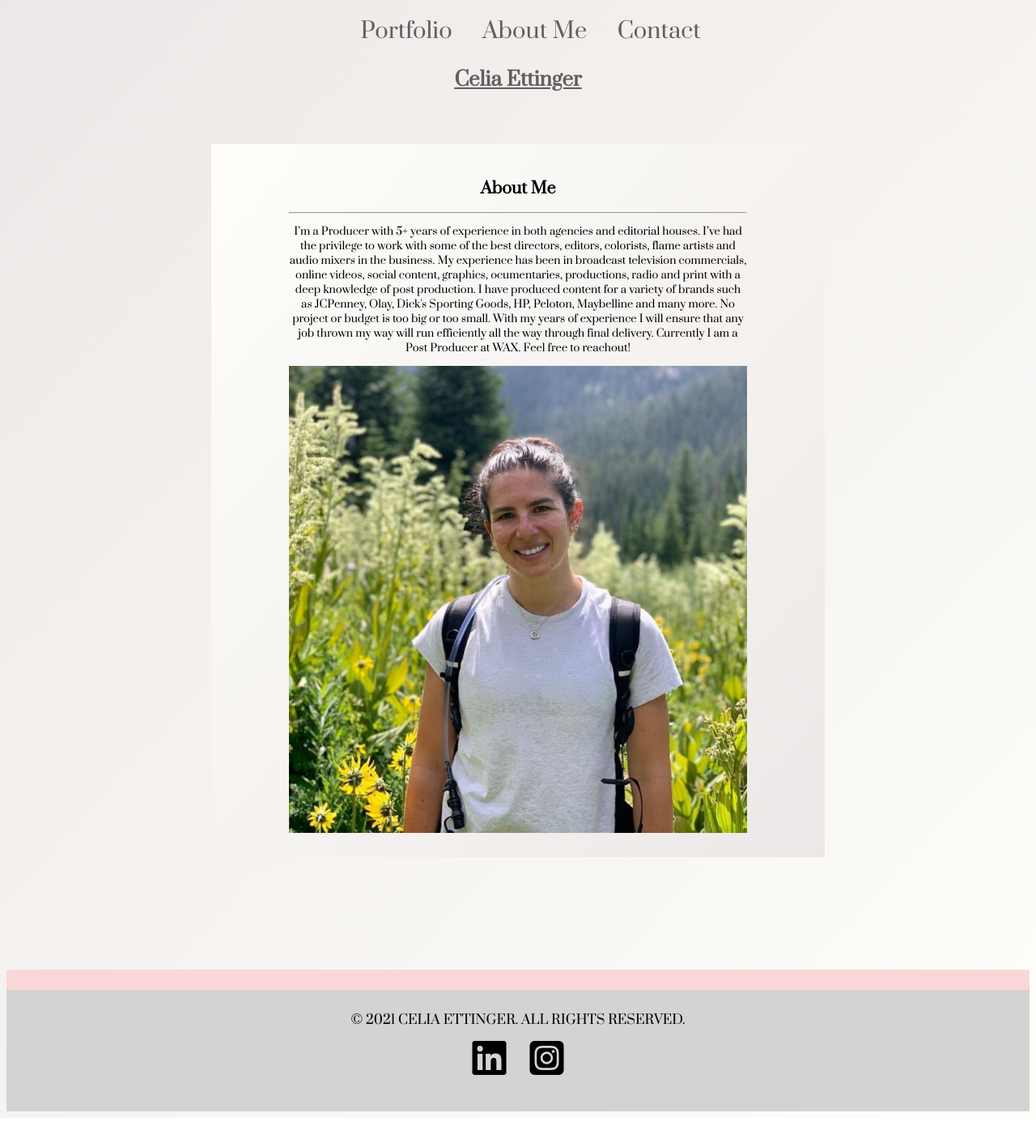
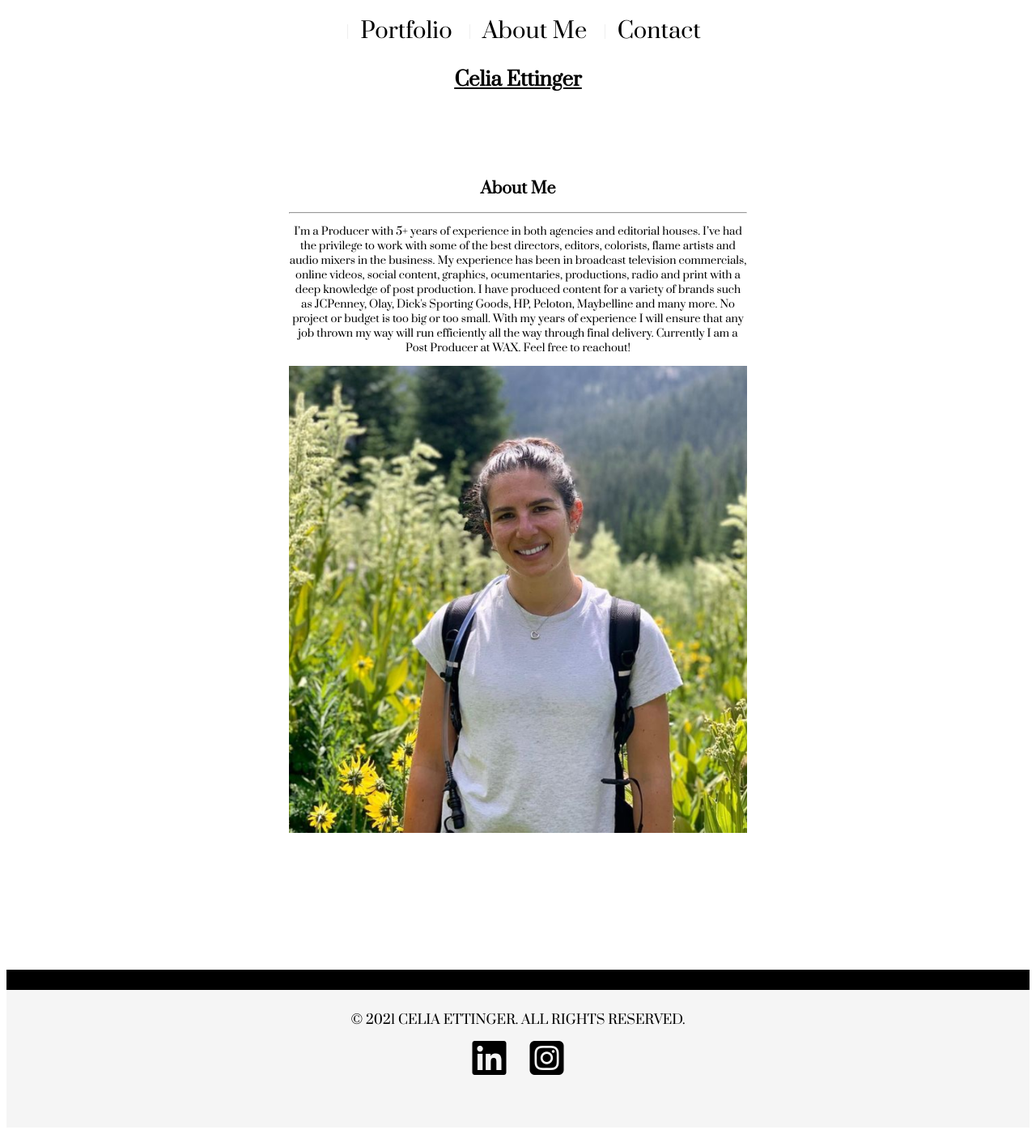
Before and after one commit to Nfratt/CeliaEttingerPortfolio, a website: page about.html in a window 1280 px wide. Shown: the whole page at 81% size. Drawn offline with nearby package versions, Linux system fonts and the light colour scheme.

Commit message:
changing color to black and white

```diff
--- a/assets/css/style.css
+++ b/assets/css/style.css
@@ -3,33 +3,33 @@
 #logo{
     font-family: 'Prata' ;
     font-size: x-large;
-    color: #5F5F5F;
+    color: black;
     text-align: center;
     margin-top: 2%;
     text-decoration: underline;
 }
-#logo:hover{
-  color:#EABDBD;
-}
+/* #logo:hover{
+  color:black;
+} */
 /* Navbar */
   nav {
     font-family: 'Prata' ;
     margin-top: 20px;
     font-size:170% ;
   text-align: center;
-    color: #5F5F5F;
+    color: black;
 
   }
-  nav a:hover{
+  /* nav a:hover{
     color: #EABDBD;
-  }
+  } */
   nav a {
     font-family: 'Prata' ;
     display: inline-block;
     padding-left: 15px;
     margin-left: 15px;
     line-height: 18px;
-    color: #5F5F5F;
+    color: black;
     text-decoration: none;
     border-left: 1px solid #efefef;
     ;
@@ -86,15 +86,15 @@ opacity: .5;
 }
 
 /* background coloring */
-body{
-    background-image: linear-gradient(to bottom right, #ECE8E7,#fffefb);
-  ;
-}
+/* body{ */
+    /* background-image: linear-gradient(to bottom right, #ECE8E7,#fffefb); */
+  /* ;
+} */
 
 #mc2{
   margin:5%;
     height: auto;
-    background-image: linear-gradient(to bottom right, #fffefb,#ECE8E7);
+    /* background-image: linear-gradient(to bottom right, #fffefb,#ECE8E7); */
     font-family: 'Prata' ;
     padding: 2%;
     margin-left: 20%;
@@ -131,10 +131,10 @@ footer {
     color: BLACK;
     font-family: 'Prata';
     text-align: center;
-    background: lightgray;
+    background: whitesmoke;
     border-top: 25px solid
-    #FAD7D7 ;
-    height: 150px;
+    black ;
+    height: 170px;
 
   }
   footer .fcontainer{
@@ -145,7 +145,7 @@ footer {
       margin: 1%;
   }
   i:hover{
-    color: #C89B9B;
+    color: white;
   }
 
 
```
